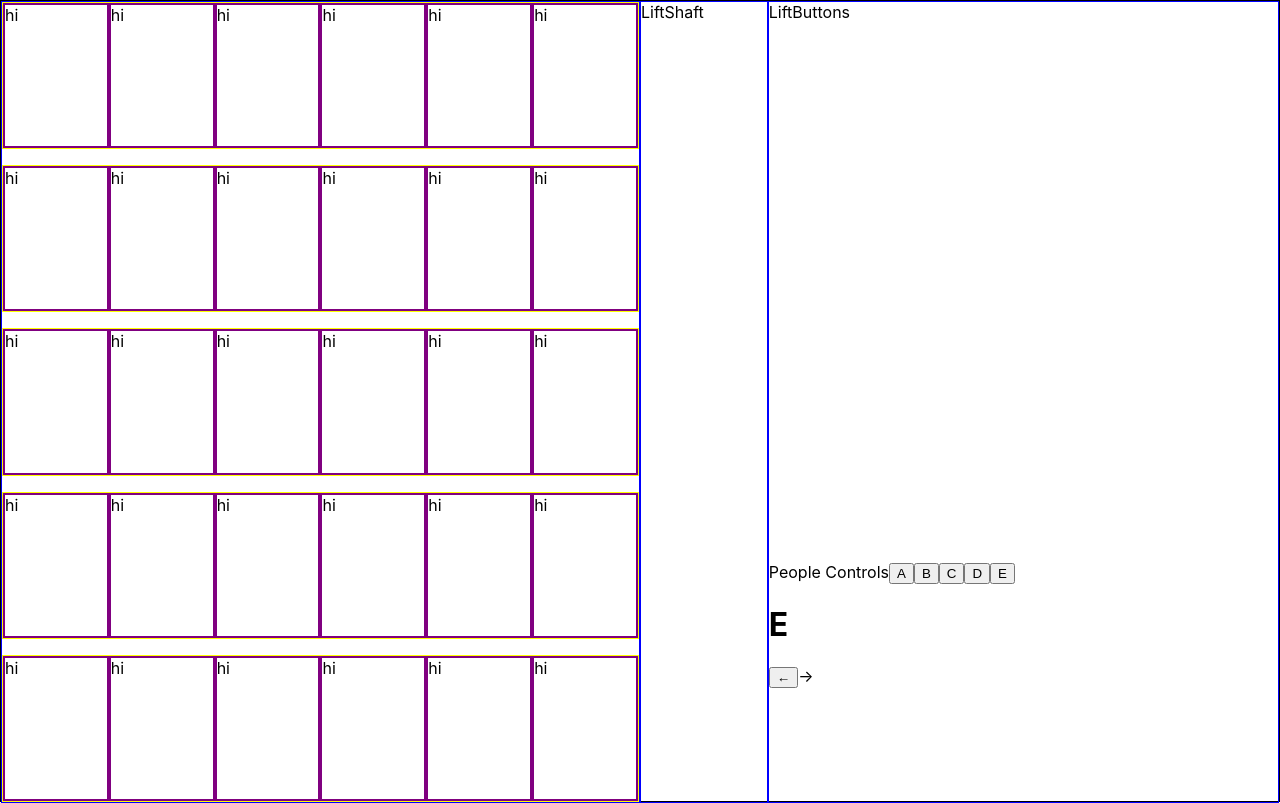
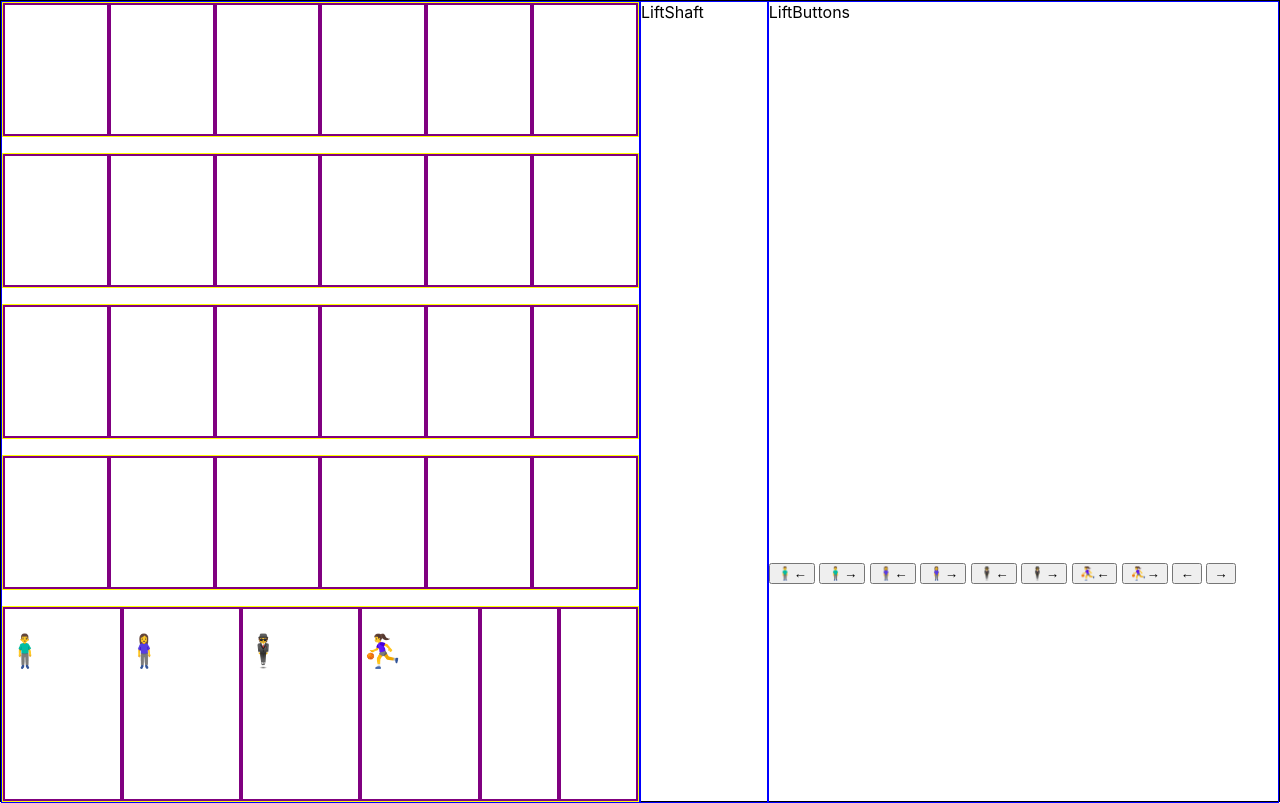
Before and after one commit to Fuzionfox04/GhostElevator, a React (Create React App) app in the folder ghost-ui/: page / in a window 1280 px wide. Built offline with nearby package versions, Linux system fonts and the light colour scheme.

Commit message:
movement

```diff
--- a/ghost-ui/src/App.js
+++ b/ghost-ui/src/App.js
@@ -1,3 +1,4 @@
+import { useState } from "react";
 import "./App.css";
 import ControlPanel from "./components/ControlPanel";
 import Floors from "./components/Floors";
@@ -6,11 +7,31 @@ import LiftShaft from "./components/LiftShaft";
 function App() {
   let no_of_floors = 5;
   let no_of_spaces = 6;
-  let people_coordinates = {
-    A: { space_no: 0, floor_no: 0, content: "A" },
-    B: { space_no: 1, floor_no: 0, content: "B" },
-    C: { space_no: 2, floor_no: 0, content: "C" },
-    D: { space_no: 3, floor_no: 0, content: "D" },
+
+  const [peopleCoordinates, setPeopleCoordinates] = useState([
+    { name: "🧍‍♂️", floor_no: 0, space_no: 0 },
+    { name: "🧍‍♀️", floor_no: 0, space_no: 1 },
+    { name: "🕴", floor_no: 0, space_no: 2 },
+    { name: "⛹️‍♀️", floor_no: 0, space_no: 3 },
+    { name: "", floor_no: 0, space_no: 4 },
+  ]);
+
+  const updatePeopleCoordinates = (name, direction) => {
+    setPeopleCoordinates(
+      peopleCoordinates.map((person) => {
+        if (person.name === name) {
+          let temp = {
+            name: person.name,
+            floor_no: person.floor_no,
+            space_no:
+              direction === "→" ? person.space_no + 1 : person.space_no - 1,
+          };
+          return temp;
+        } else {
+          return person;
+        }
+      })
+    );
   };
   return (
     <div className="App main-grid">
@@ -18,14 +39,18 @@ function App() {
         <Floors
           no_of_floors={no_of_floors}
           no_of_spaces={no_of_spaces}
-          people_coordinates={people_coordinates}
+          peopleCoordinates={peopleCoordinates}
+          updatePeopleCoordinates={updatePeopleCoordinates}
         />
       </div>
       <div className="main-grid-item elevator-shaft">
         <LiftShaft />
       </div>
       <div className="main-grid-item">
-        <ControlPanel />
+        <ControlPanel
+          peopleCoordinates={peopleCoordinates}
+          updatePeopleCoordinates={updatePeopleCoordinates}
+        />
       </div>
     </div>
   );
--- a/ghost-ui/src/components/ControlPanel.jsx
+++ b/ghost-ui/src/components/ControlPanel.jsx
@@ -2,11 +2,14 @@ import React from "react";
 import LiftButtons from "./LiftButtons";
 import PeopleControls from "./PeopleControls";
 
-function ControlPanel() {
+function ControlPanel({ peopleCoordinates, updatePeopleCoordinates }) {
   return (
     <div className="control-panel">
       <LiftButtons />
-      <PeopleControls />
+      <PeopleControls
+        peopleCoordinates={peopleCoordinates}
+        updatePeopleCoordinates={updatePeopleCoordinates}
+      />
     </div>
   );
 }
--- a/ghost-ui/src/components/Floor.jsx
+++ b/ghost-ui/src/components/Floor.jsx
@@ -1,12 +1,24 @@
 import React from "react";
+import Space from "./Space";
 
-function Floor({ no_of_spaces, no_of_floors, people_coordinates, floor_no }) {
+function Floor({
+  no_of_spaces,
+  no_of_floors,
+  peopleCoordinates,
+  updatePeopleCoordinates,
+  floor_no,
+}) {
   let b = [0, 0, 0, 0, 0, 0];
   return (
     <div className="floor">
       {b.map((item, index) => (
-        <div className="space" floor_no={floor_no} space={index}>
-          hi
+        <div className="space">
+          <Space
+            peopleCoordinates={peopleCoordinates}
+            updatePeopleCoordinates={updatePeopleCoordinates}
+            space_noo={index}
+            floor_no={floor_no}
+          ></Space>
         </div>
       ))}
     </div>
--- a/ghost-ui/src/components/Floors.jsx
+++ b/ghost-ui/src/components/Floors.jsx
@@ -1,7 +1,12 @@
 import React from "react";
 import Floor from "./Floor";
 
-function Floors({ no_of_floors, no_of_spaces, people_coordinates }) {
+function Floors({
+  no_of_floors,
+  no_of_spaces,
+  peopleCoordinates,
+  updatePeopleCoordinates,
+}) {
   let a = [0, 0, 0, 0, 0];
   return (
     <div className="floors">
@@ -9,7 +14,8 @@ function Floors({ no_of_floors, no_of_spaces, people_coordinates }) {
         <Floor
           no_of_spaces={no_of_spaces}
           no_of_floors={no_of_floors}
-          people_coordinates={people_coordinates}
+          peopleCoordinates={peopleCoordinates}
+          updatePeopleCoordinates={updatePeopleCoordinates}
           floor_no={no_of_floors - index - 1}
         />
       ))}
--- a/ghost-ui/src/components/PeopleControls.jsx
+++ b/ghost-ui/src/components/PeopleControls.jsx
@@ -1,48 +1,20 @@
-import React, { useState } from "react";
+import React from "react";
 
-function PeopleControls() {
-  const [selectedPerson, setSelectedPerson] = useState("E");
+function PeopleControls({ peopleCoordinates, updatePeopleCoordinates }) {
   return (
     <div>
-      People Controls
-      <button
-        onClick={() => {
-          setSelectedPerson("A");
-        }}
-      >
-        A
-      </button>
-      <button
-        onClick={() => {
-          setSelectedPerson("B");
-        }}
-      >
-        B
-      </button>
-      <button
-        onClick={() => {
-          setSelectedPerson("C");
-        }}
-      >
-        C
-      </button>
-      <button
-        onClick={() => {
-          setSelectedPerson("D");
-        }}
-      >
-        D
-      </button>
-      <button
-        onClick={() => {
-          setSelectedPerson("E");
-        }}
-      >
-        E
-      </button>
-      <h1>{selectedPerson}</h1>
-      <button>←</button>
-      <button1>→</button1>
+      {peopleCoordinates.map((x) => (
+        <>
+          {" "}
+          <button onClick={() => updatePeopleCoordinates(x.name, "←")}>
+            {x.name}←
+          </button>{" "}
+          <button onClick={() => updatePeopleCoordinates(x.name, "→")}>
+            {" "}
+            {x.name}→
+          </button>{" "}
+        </>
+      ))}
     </div>
   );
 }
--- a/ghost-ui/src/components/space.jsx
+++ b/ghost-ui/src/components/space.jsx
@@ -1,7 +1,22 @@
 import React from "react";
 
-function space() {
-  return <div>space</div>;
+function Space({
+  peopleCoordinates,
+  updatePeopleCoordinates,
+  space_noo,
+  floor_no,
+}) {
+  return (
+    <div>
+      <h1>
+        {peopleCoordinates.map((person) =>
+          person.floor_no === floor_no && person.space_no === space_noo
+            ? person.name
+            : ""
+        )}
+      </h1>
+    </div>
+  );
 }
 
-export default space;
+export default Space;
```
